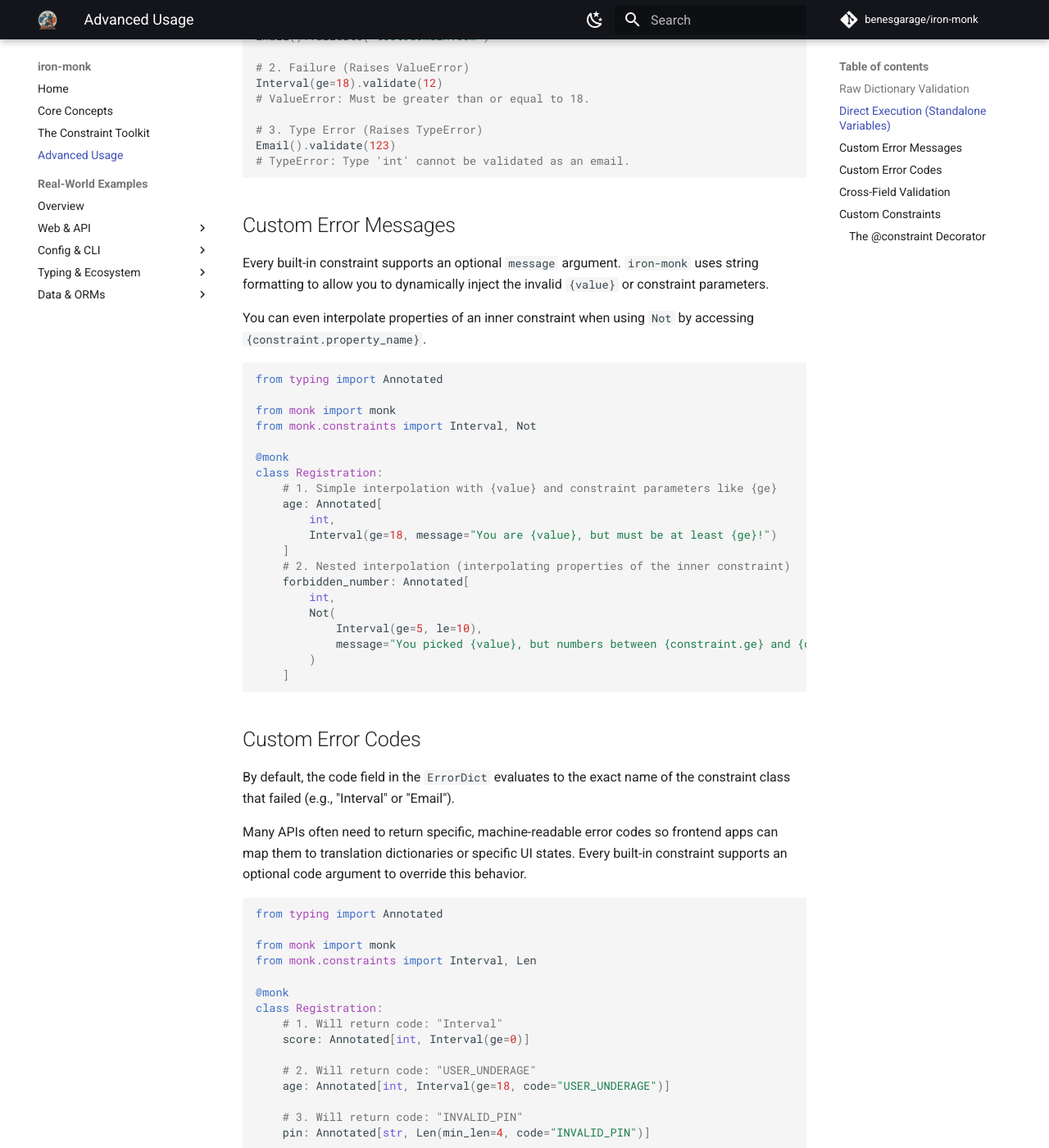
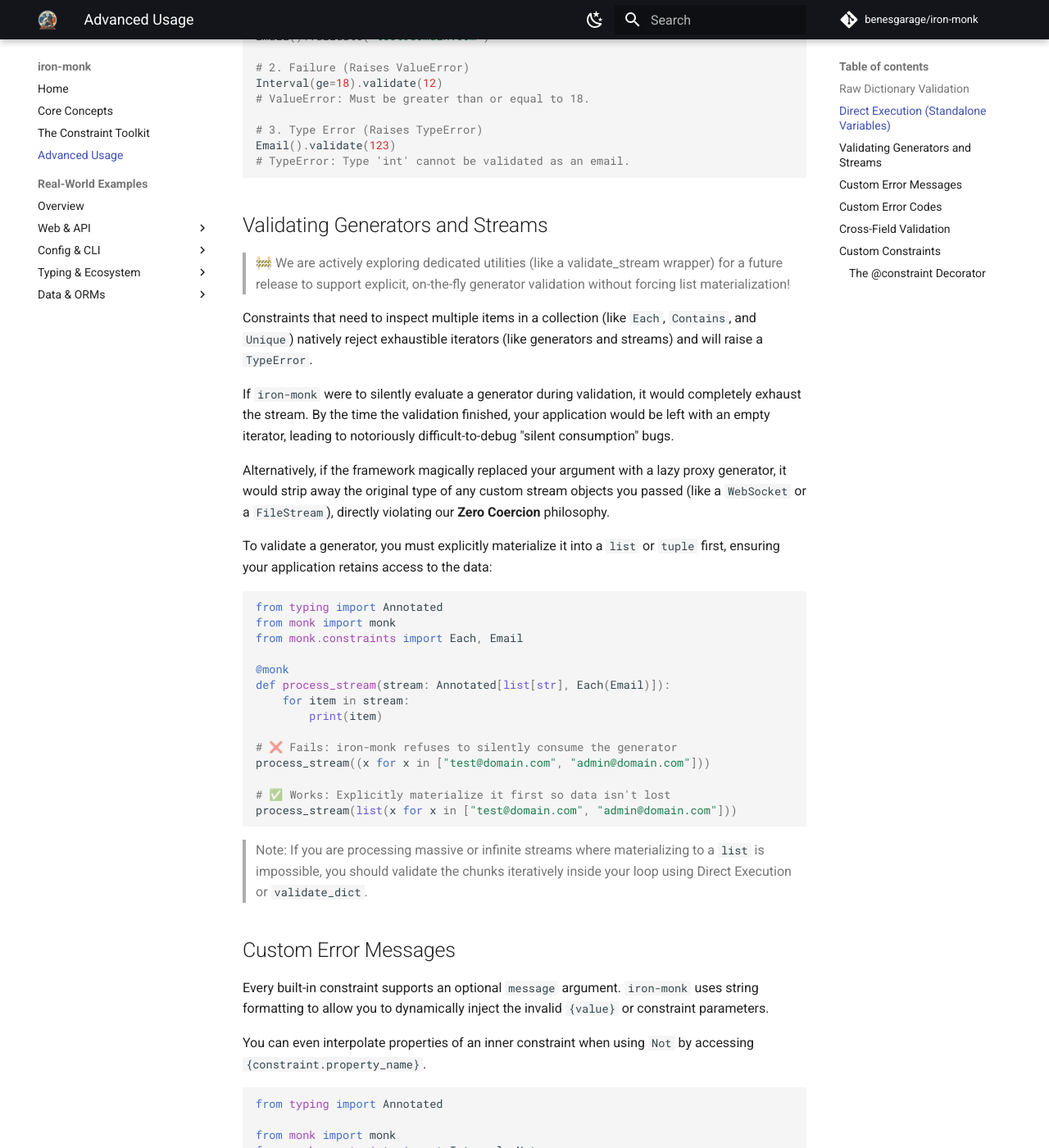
Before and after one commit to benesgarage/iron-monk, an MkDocs documentation site: the page built from docs/advanced.md, in a window 1280 px wide and 1400 px high, scrolled down 1194 px. Shown: the whole window at 82% size. Built offline with MkDocs 1.6.1 and Material for MkDocs 9.7.7, drawn with Linux system fonts in a browser that asks for light colours; comment, search, counter and statistics services are not loaded.

````diff
--- a/docs/advanced.md
+++ b/docs/advanced.md
@@ -51,6 +51,37 @@ Interval(ge=18).validate(12)
 Email().validate(123)
 # TypeError: Type 'int' cannot be validated as an email.
 ```
+
+## Validating Generators and Streams
+
+> 🚧 We are actively exploring dedicated utilities (like a validate_stream wrapper) for a future release to support explicit, on-the-fly generator validation without forcing list materialization!
+
+Constraints that need to inspect multiple items in a collection (like `Each`, `Contains`, and `Unique`) natively reject exhaustible iterators (like generators and streams) and will raise a `TypeError`.
+
+If `iron-monk` were to silently evaluate a generator during validation, it would completely exhaust the stream. By the time the validation finished, your application would be left with an empty iterator, leading to notoriously difficult-to-debug "silent consumption" bugs.
+
+Alternatively, if the framework magically replaced your argument with a lazy proxy generator, it would strip away the original type of any custom stream objects you passed (like a `WebSocket` or a `FileStream`), directly violating our **Zero Coercion** philosophy.
+
+To validate a generator, you must explicitly materialize it into a `list` or `tuple` first, ensuring your application retains access to the data:
+
+```python
+from typing import Annotated
+from monk import monk
+from monk.constraints import Each, Email
+
+@monk
+def process_stream(stream: Annotated[list[str], Each(Email)]):
+    for item in stream:
+        print(item)
+
+# ❌ Fails: iron-monk refuses to silently consume the generator
+process_stream((x for x in ["test@domain.com", "admin@domain.com"]))
+
+# ✅ Works: Explicitly materialize it first so data isn't lost
+process_stream(list(x for x in ["test@domain.com", "admin@domain.com"]))
+```
+
+> Note: If you are processing massive or infinite streams where materializing to a `list` is impossible, you should validate the chunks iteratively inside your loop using Direct Execution or `validate_dict`.
 
 ## Custom Error Messages
 Every built-in constraint supports an optional `message` argument. `iron-monk` uses string formatting to allow you to dynamically inject the invalid `{value}` or constraint parameters.
--- a/pyproject.toml
+++ b/pyproject.toml
@@ -4,7 +4,7 @@ build-backend = "setuptools.build_meta"
 
 [project]
 name = "iron-monk"
-version = "0.9.0"
+version = "0.9.1"
 description = "A minimalist, zero-coercion validation library for Python."
 readme = "README.md"
 authors = [
````
Also changed, not shown: CHANGELOG.md (+8 -0 lines), 3 other files.
